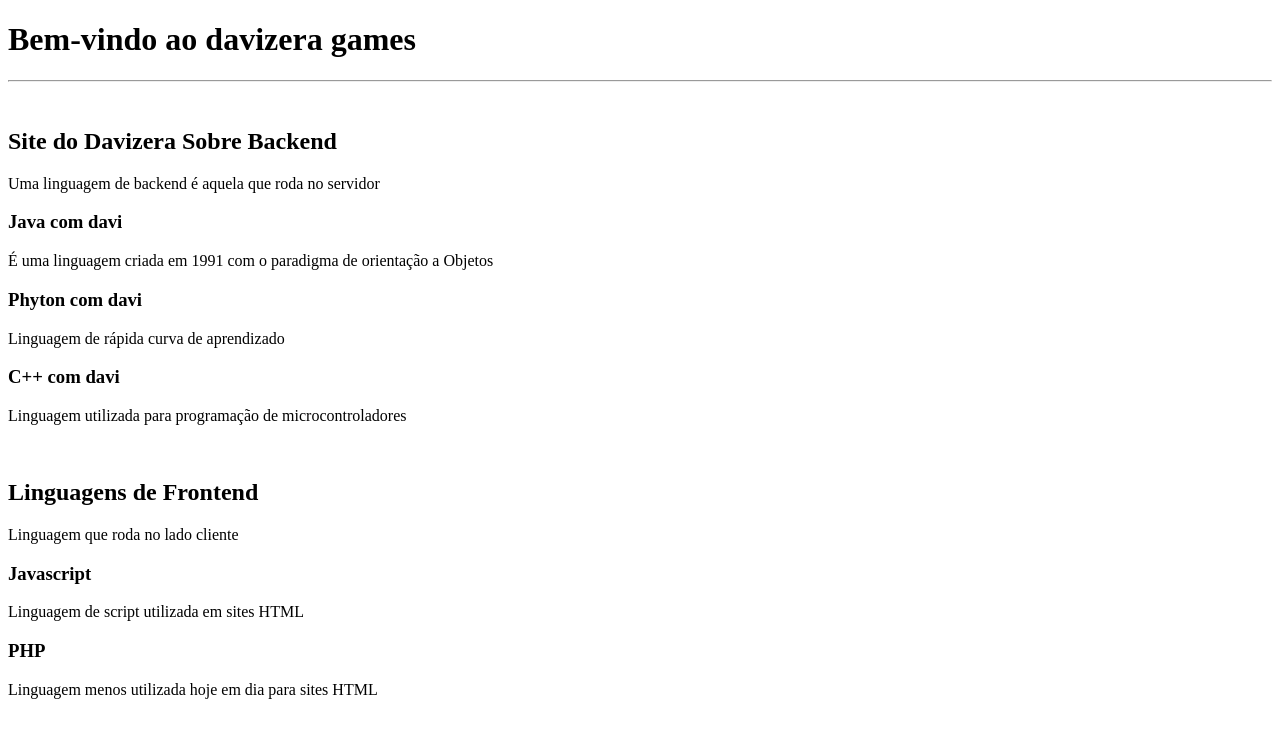
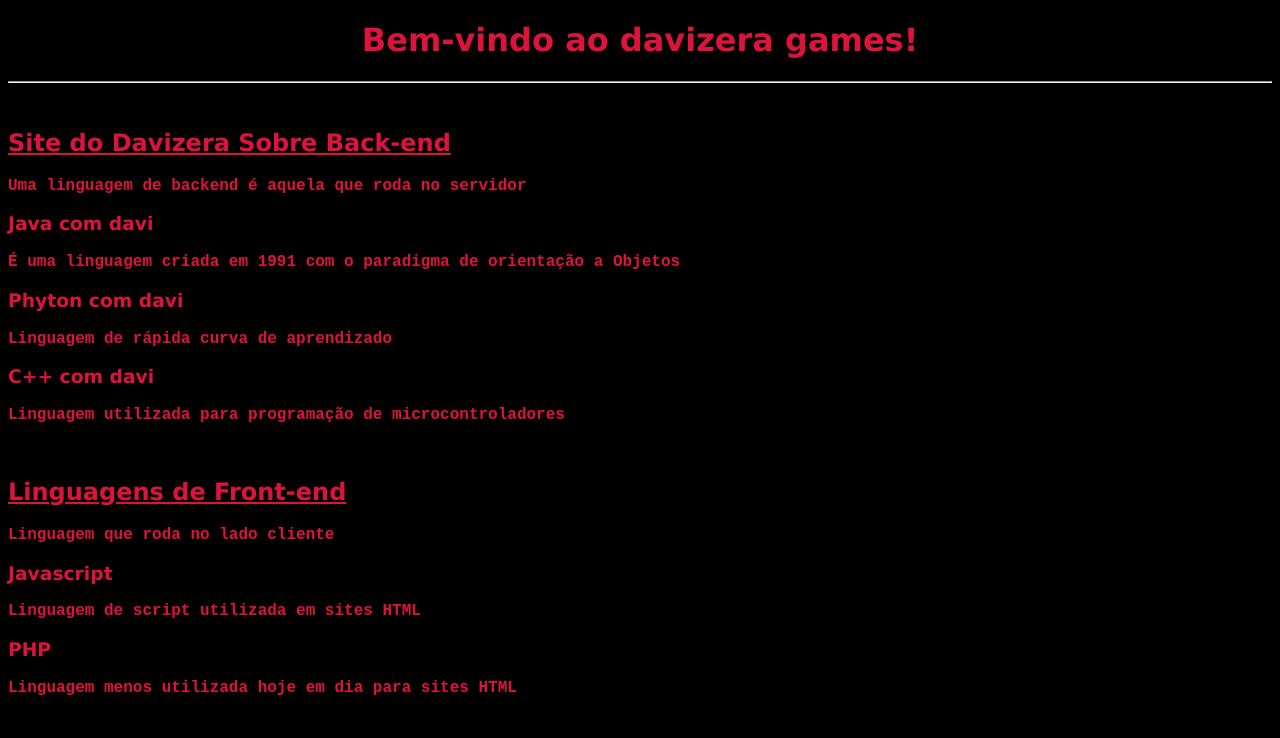
Before and after one commit to Davi2077/fdsfdsf, a plain HTML site: page index.html in a window 1280 px wide. Drawn offline with Linux system fonts and the light colour scheme.

Commit message:
Criação do css

```diff
--- /dev/null
+++ b/css/estilo.css
@@ -0,0 +1,33 @@
+body{
+    background-color: rgb(0, 0, 0);
+}
+
+h1{
+    text-align: center;
+    font-family: 'Lucida Sans', 'Lucida Sans Regular', 'Lucida Grande', 'Lucida Sans Unicode', Geneva, Verdana, sans-serif;
+    font-weight: bold
+}
+
+h1{
+    color: crimson;
+}
+
+
+h2{
+    color: crimson;
+    font-family: 'Lucida Sans', 'Lucida Sans Regular', 'Lucida Grande', 'Lucida Sans Unicode', Geneva, Verdana, sans-serif;
+    text-decoration: underline;
+    font-weight: bold
+}
+
+h3{
+    color: crimson;
+    font-family: 'Lucida Sans', 'Lucida Sans Regular', 'Lucida Grande', 'Lucida Sans Unicode', Geneva, Verdana, sans-serif;
+    font-weight: bold;
+
+}
+p{
+    color: crimson;
+    font-family: 'Courier New', Courier, monospace;
+    font-weight: bold;
+}
--- a/index.html
+++ b/index.html
@@ -4,12 +4,13 @@
     <meta charset="UTF-8">
     <meta name="viewport" content="width=device-width, initial-scale=1.0">
     <title>Davizera games</title>
+<link rel="stylesheet" href="css/estilo.css">
 </head>
 <body>
-    <h1>Bem-vindo ao davizera games</h1>
+    <h1>Bem-vindo ao davizera games!</h1>
     <hr>
     <br>
-    <h2>Site do Davizera Sobre Backend</h2>
+    <h2>Site do Davizera Sobre Back-end</h2>
     <p>Uma linguagem de backend é aquela que roda no servidor</p>
     <h3>Java com davi</h3>
     <p>É uma linguagem criada em 1991 com o paradigma de orientação a Objetos</p>
@@ -18,7 +19,7 @@
     <h3>C++ com davi</h3>
     <p>Linguagem utilizada para programação de microcontroladores</p>
     <br>
-    <h2>Linguagens de Frontend</h2>
+    <h2>Linguagens de Front-end</h2>
     <p>Linguagem que roda no lado cliente</p>
     <h3>Javascript</h3>
     <p>Linguagem de script utilizada em sites HTML</p>
```
